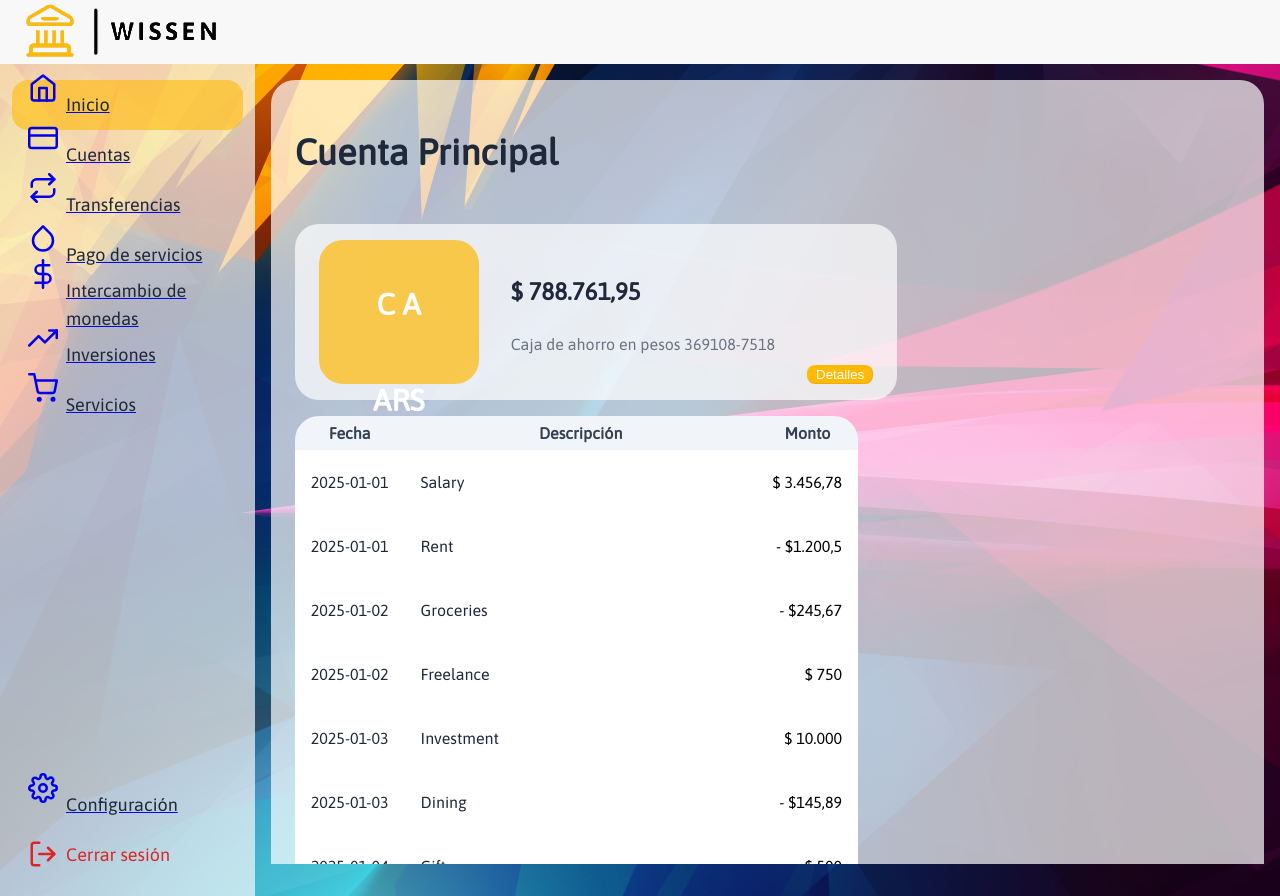
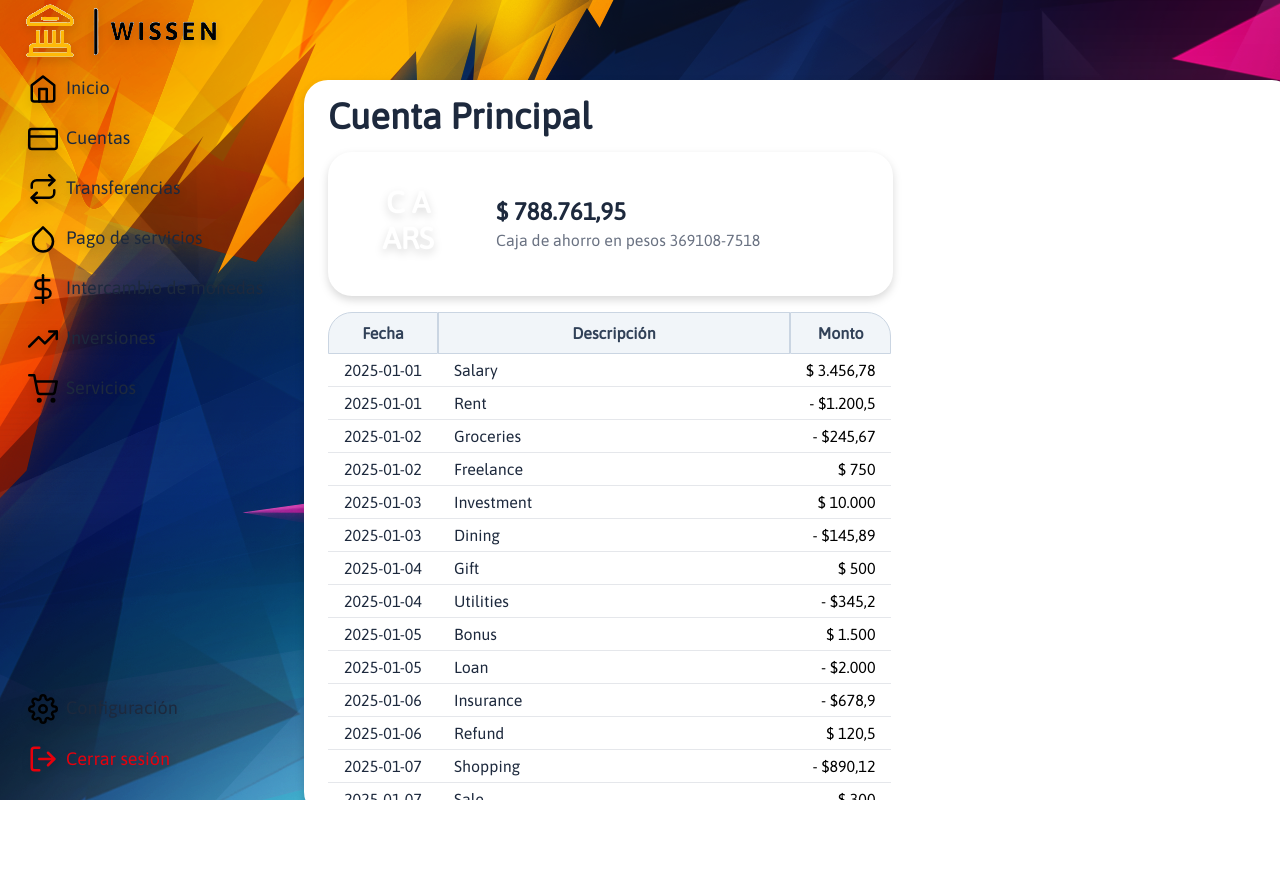
Before and after one commit to IvanHaag/wissen, a React (Vite) app: page / in a window 1280 px wide. After the commit the page ends 800 px from the top, so only its background shows below. Built offline with nearby package versions, Linux system fonts and the light colour scheme.

Commit message:
cursor flex fix

```diff
--- a/package.json
+++ b/package.json
@@ -43,9 +43,10 @@
     "eslint": "^8.2.0",
     "eslint-plugin-import": "^2.25.3",
     "tailwind-merge": "^2.5.4",
-    "tailwindcss": "^3.4.17",
+    "tailwindcss": "^4.1.13",
     "typescript": "*",
     "vite": "^6.2.0"
   },
-  "license": "MIT"
+  "license": "MIT",
+  "packageManager": "yarn@4.9.1+sha512.f95ce356460e05be48d66401c1ae64ef84d163dd689964962c6888a9810865e39097a5e9de748876c2e0bf89b232d583c33982773e9903ae7a76257270986538"
 }
--- a/src/layout/Header/Header.tsx
+++ b/src/layout/Header/Header.tsx
@@ -2,7 +2,7 @@ import Logo from '@/assets/images/smallExtendedLogo2.webp'
 
 export const Header = () => {
   return (
-    <div className="fixed top-0 z-10 flex w-full pl-4 flex-0 bg-primary-50 drop-shadow-lg">
+    <div className="flex w-full pl-4 flex-shrink-0 bg-primary-50 drop-shadow-lg">
       <div className="flex items-center h-16">
         <img src={Logo} alt="Logo" />
       </div>
--- a/src/layout/Layout.tsx
+++ b/src/layout/Layout.tsx
@@ -4,22 +4,14 @@ import { Outlet } from 'react-router-dom'
 
 export const Layout = () => {
   return (
-    <div className="flex flex-row flex-1 w-full h-full">
-      <Sidebar />
-      <div className="flex w-full h-full pt-16 overflow-x-hidden overflow-y-auto flex-0">
-        <Outlet />
+    <div className="flex flex-col h-screen w-full">
+      <Header />
+      <div className="flex flex-1 overflow-hidden">
+        <Sidebar />
+        <div className="flex-1 overflow-auto">
+          <Outlet />
+        </div>
       </div>
     </div>
-    // <div className="flex flex-col h-screen">
-    //   <div className="flex bg-red-500 h-52 flex-0">putas</div>
-    //   <div className="flex flex-1">
-    //     <div className="bg-green-500 w-52">
-    //       <div className="flex self-end">side</div>
-    //     </div>
-    //     <div className="flex justify-center flex-1 overflow-auto bg-blue-500">
-    //       <div className="bg-yellow-500 h-[1500px]">out</div>
-    //     </div>
-    //   </div>
-    // </div>
   )
 }
--- a/src/layout/Routes/Routes.tsx
+++ b/src/layout/Routes/Routes.tsx
@@ -7,8 +7,6 @@ import {
 import { Layout } from '../Layout'
 import type { Route as RouteType } from './allRoutes'
 import { allRoutes } from './allRoutes'
-import { cx } from 'class-variance-authority'
-import { Header } from '../Header/Header'
 
 const initialRoutes: RouteType[] = [
   {
@@ -21,7 +19,6 @@ export const Routes = () => {
   const [filteredRoutes, setFilterRoutes] = useState<RouteType[]>(allRoutes)
   return (
     <div className="w-full h-full">
-      <Header />
       <ReactRouterDomRoutes>
         {filteredRoutes.map((route) => (
           <Route element={<Layout />} key={`route-${route.path}`}>
--- a/src/layout/Sidebar/Sidebar.tsx
+++ b/src/layout/Sidebar/Sidebar.tsx
@@ -21,7 +21,7 @@ export const Sidebar = () => {
     //ADJUST "Z" FOR SIDEBAR
     <div
       className={cx(
-        'h-full pt-20 w-72 bg-primary-50 z-0 px-3 pb-4 drop-shadow-lg bg-opacity-70 flex flex-col flex-0 overflow-hidden '
+        'h-full w-72 bg-primary-50 px-3 pb-4 drop-shadow-lg bg-opacity-70 flex flex-col flex-shrink-0 overflow-hidden'
       )}
     >
       <div className="flex flex-col flex-1 ">
--- a/src/other.scss
+++ b/src/other.scss
@@ -1,4 +1,4 @@
-@tailwind utilities;
+@import "tailwindcss";
 @import '@fontsource/asap';
 
 $success-color: #12b21a;
--- a/tailwind.config.js
+++ b/tailwind.config.js
@@ -1,6 +1,6 @@
-/** @type {import('tailwindcss').Config} */
-export default {
-  content: ['./index.html', './src/**/*.{js,ts,jsx,tsx}', './public/**/*.html'],
+import { defineConfig } from '@tailwindcss/vite'
+
+export default defineConfig({
   theme: {
     extend: {
       colors: {
@@ -23,5 +23,4 @@ export default {
       },
     },
   },
-  plugins: [],
-}
+})
```
Also changed, not shown: .yarnrc.yml (added), 1 other file (tests, documents, lock files or other folders).
